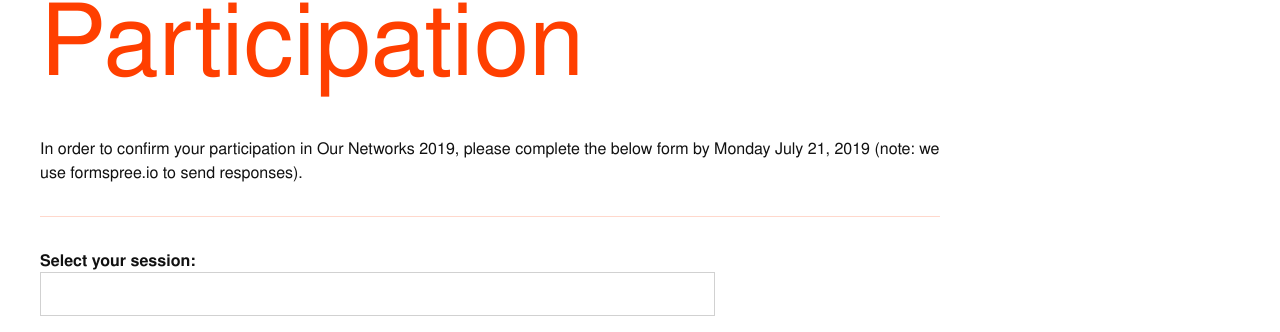
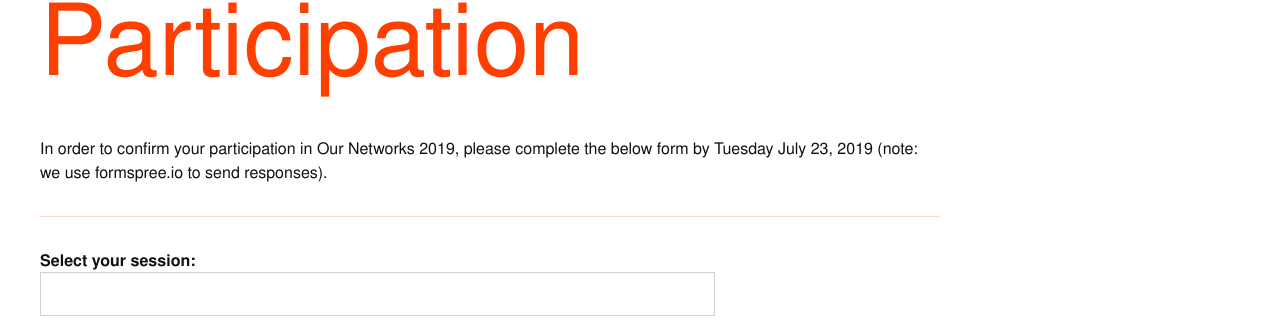
Before and after one commit to ournetworks/ournetworks.ca, a Jekyll site: the page built from sessions-form.html, in a window 1280 px wide. Shown: the part 252-584 px from the top of the page. Built offline with Jekyll 4.4.1, drawn with Linux system fonts in a browser that asks for light colours.

Commit message:
fix date on sessions form

```diff
--- a/sessions-form.html
+++ b/sessions-form.html
@@ -5,7 +5,7 @@ title: "Sessions: Confirm Participation"
 titleDisplay: "Sessions"
 ---
 
-<p>In order to confirm your participation in Our Networks 2019, please complete the below form by Monday July 21, 2019 (note: we use formspree.io to send responses).</p>
+<p>In order to confirm your participation in Our Networks 2019, please complete the below form by Tuesday July 23, 2019 (note: we use formspree.io to send responses).</p>
 
 <hr />
 
```
